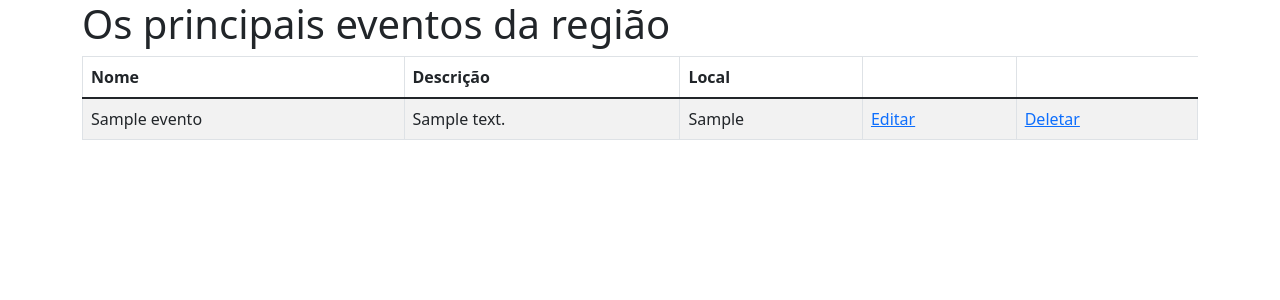
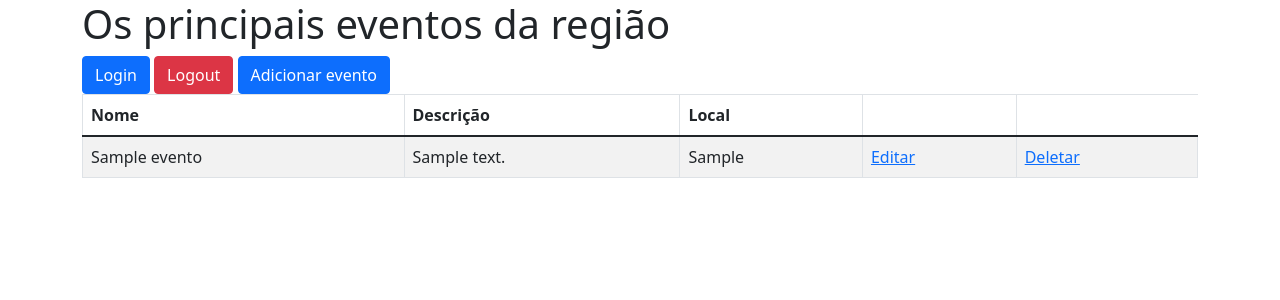
Before and after one commit to llucasft/eventbooker, a Flask app: page / in a window 1280 px wide. Shown: the top 300 px of the page. Run offline with Flask 3, Linux system fonts and the light colour scheme; tables that the repository leaves empty hold one stand-in row (values such as "Sample post"); some libraries are stand-ins or nearby versions.

Commit message:
adicionando botoes de interatividade

```diff
--- a/templates/edit.html
+++ b/templates/edit.html
@@ -35,6 +35,7 @@
                 <input type="time" id="hora" name="hora" class="form-control" value="{{ evento.hora }}">
               </div>
               <button type="submit" class="btn btn-primary btn-salvar">Salvar</button>
+              <a class="btn btn-danger" href="{{ url_for('index')}}">Voltar</a>
             </fieldset>
           </form>
             <!-- <script type="text/javascript" src="{{ url_for('static', filename='jquery.js') }}"></script>
--- a/templates/list.html
+++ b/templates/list.html
@@ -7,10 +7,14 @@
         <link rel="stylesheet" href="{{ url_for('static', filename='bootstrap.css') }}">
     </head>
     <body>
+
         <div class="container">
           <div class="page-header">
               <h1>Os principais eventos da região</h1>
           </div>
+          <a class="btn btn-primary" href="{{ url_for('login')}}">Login</a>
+          <a class="btn btn-danger" href="{{ url_for('logout')}}">Logout</a>
+          <a class="btn btn-primary" href="{{ url_for('new_event')}}">Adicionar evento</a>
 <table class="table table-striped table-responsive table-bordered">
     <thead class="thead-default">
         <tr>
--- a/templates/login.html
+++ b/templates/login.html
@@ -26,6 +26,7 @@
             <p><label>Senha:</label> <input class="form-control" type="password" name="password" required></p>
             <p><button class="btn btn-primary" type="submit">Entrar</button></p>
         </form>
+        <a class="btn btn-danger" href="{{ url_for('index')}}">Voltar</a>
     </div>
 </body>
 </html>
--- a/templates/new.html
+++ b/templates/new.html
@@ -34,6 +34,7 @@
                 <input type="time" id="hora" name="hora" class="form-control">
               </div>
               <button type="submit" class="btn btn-primary btn-salvar">Salvar</button>
+              <a class="btn btn-danger" href="{{ url_for('index')}}">Voltar</a>
             </fieldset>
           </form>
             <!-- <script type="text/javascript" src="{{ url_for('static', filename='jquery.js') }}"></script>
--- a/views.py
+++ b/views.py
@@ -1,7 +1,7 @@
 from flask import render_template, session, redirect, request, flash, url_for
 
 from main import app, db
-from models import Usuario, Evento, Participante
+from models import Usuario, Evento
 
 @app.route('/')
 def index():
```
